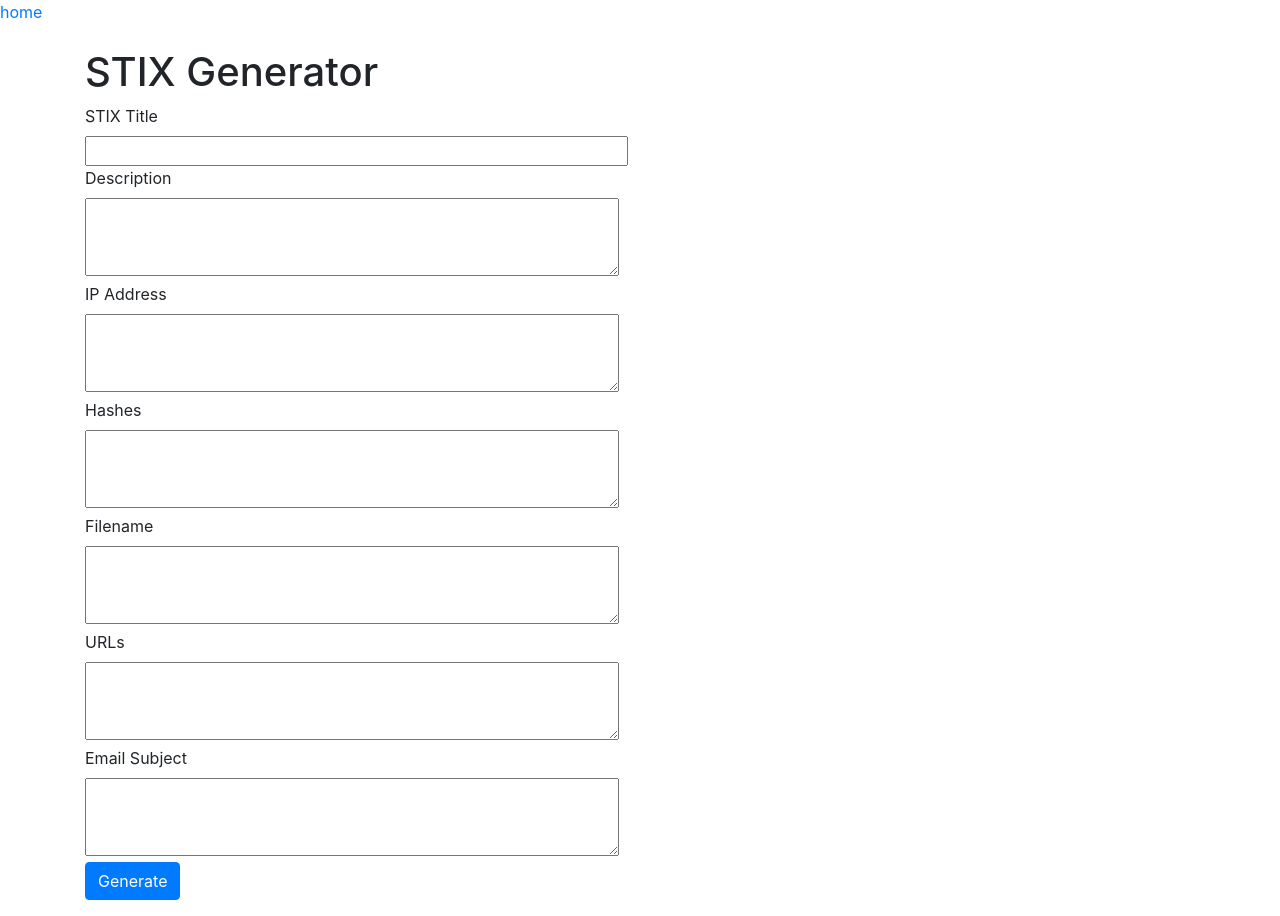
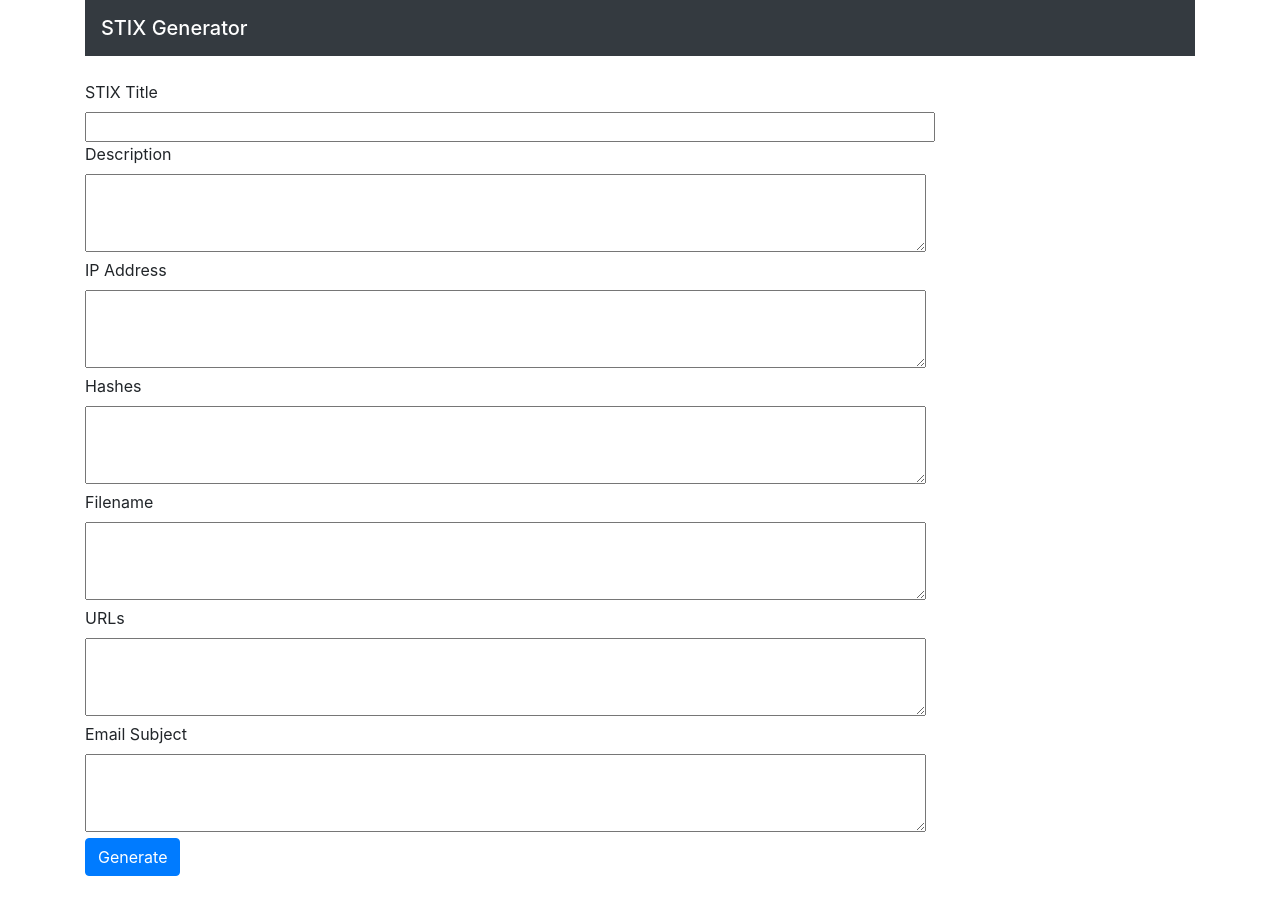
Before and after one commit to kamarizl/flask-stixgen, a Flask app: page / in a window 1280 px wide. After the commit the page ends 876 px from the top, so only its background shows below. Run offline with Flask 2, Linux system fonts and the light colour scheme; some libraries are stand-ins or nearby versions.

Commit message:
update bootstrap

```diff
--- a/templates/base.html
+++ b/templates/base.html
@@ -11,13 +11,19 @@
 </head>
 
 <body>
-  <a href="{{ url_for('home') }}">home</a>
-  <br><br>
-
-  {% block content %}
-
+  {% block nav %}
+  <div class="container">
+    <nav class="navbar navbar-expand-lg navbar-dark bg-dark">
+      <a href="{{ url_for('home') }}">
+        <span class="navbar-brand mb-0 h1">STIX Generator</span>
+      </a>
+    </nav>
+  </div>
   {% endblock %}
-
+  <div class="container">
+    {% block content %}
+    {% endblock %}
+  </div>
   <script src="https://code.jquery.com/jquery-3.5.1.slim.min.js"
     integrity="sha384-DfXdz2htPH0lsSSs5nCTpuj/zy4C+OGpamoFVy38MVBnE+IbbVYUew+OrCXaRkfj"
     crossorigin="anonymous"></script>
--- a/templates/info.html
+++ b/templates/info.html
@@ -3,39 +3,33 @@
 {% block title %} Stix Generator {% endblock %}
 
 {% block content %}
-
-<div class="container">
-<h1>STIX Generator</h1>
-</div>
-
-<div class="container">
+<br>
+<!-- put some not how to fill the form -->
   <form action="/" method="POST" class="form-group">
     {{ form.hidden_tag() }}
     {{ form.title.label }} <br>
-    {{ form.title(size=48)}}<br>
+    {{ form.title(size=78)}}<br>
     {{ form.desc.label }}<br>
-    {{ form.desc(rows='3',cols='50') }}<br>
+    {{ form.desc(rows='3',cols='80') }}<br>
     {{ form.ip.label }} <br>
-    {{ form.ip(rows='3',cols='50') }} <br>
+    {{ form.ip(rows='3',cols='80') }} <br>
     {{ form.hashes.label }} <br>
-    {{ form.hashes(rows='3',cols='50') }} <br>
+    {{ form.hashes(rows='3',cols='80') }} <br>
     {{ form.fname.label }} <br>
-    {{ form.fname(rows='3',cols='50') }} <br>
+    {{ form.fname(rows='3',cols='80') }} <br>
     {{ form.urls.label }} <br>
-    {{ form.urls(rows='3',cols='50') }} <br>
+    {{ form.urls(rows='3',cols='80') }} <br>
     {{ form.subject.label }} <br>
-    {{ form.subject(rows='3',cols='50') }} <br>
+    {{ form.subject(rows='3',cols='80') }} <br>
     <button type="submit" class="btn btn-primary">Generate</button>
   </form>
 
   {% if result %}
-  Result: <br>
   <pre>
-  {{ result }}
+    {{ result }}
   </pre>
 
   {% endif %}
 
-</div>
 
 {%endblock%}
```
